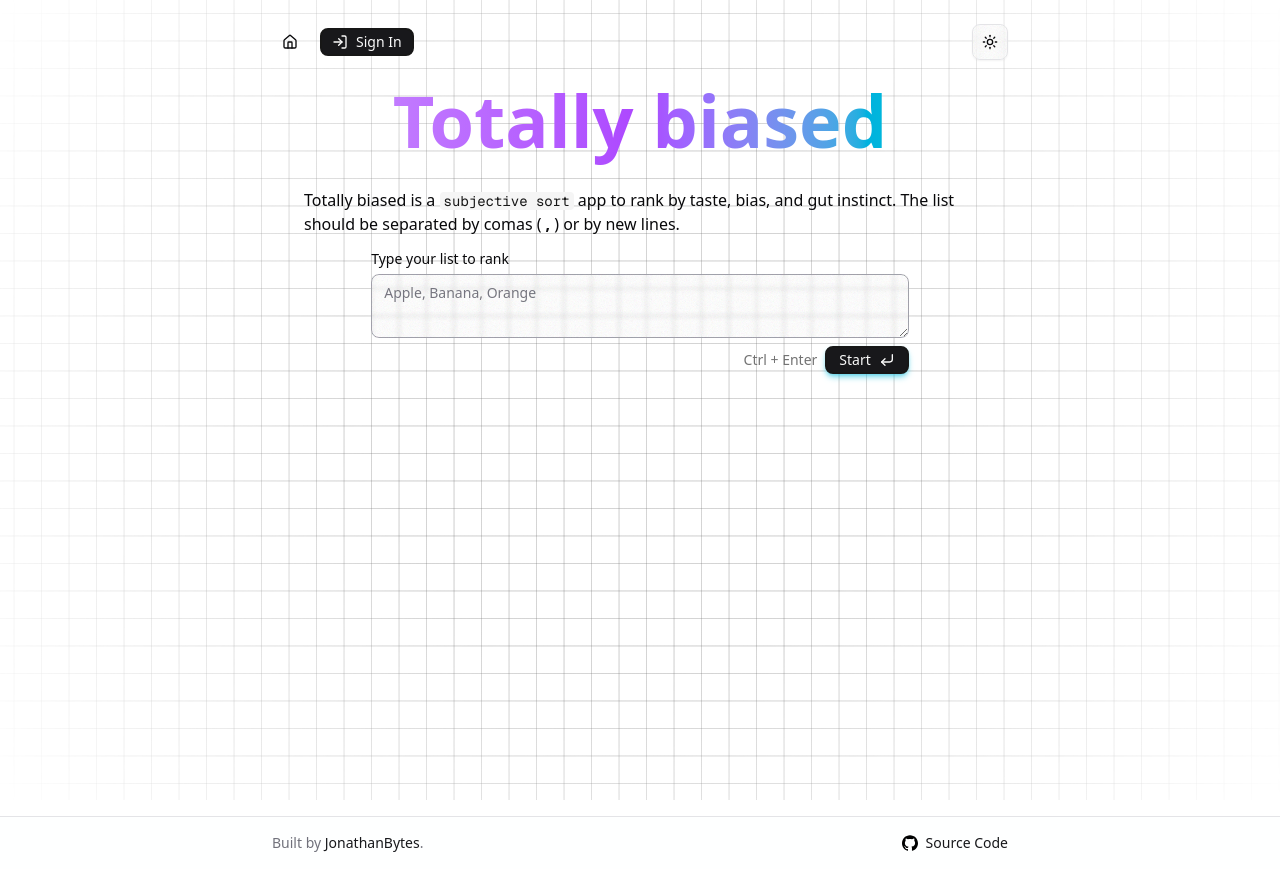
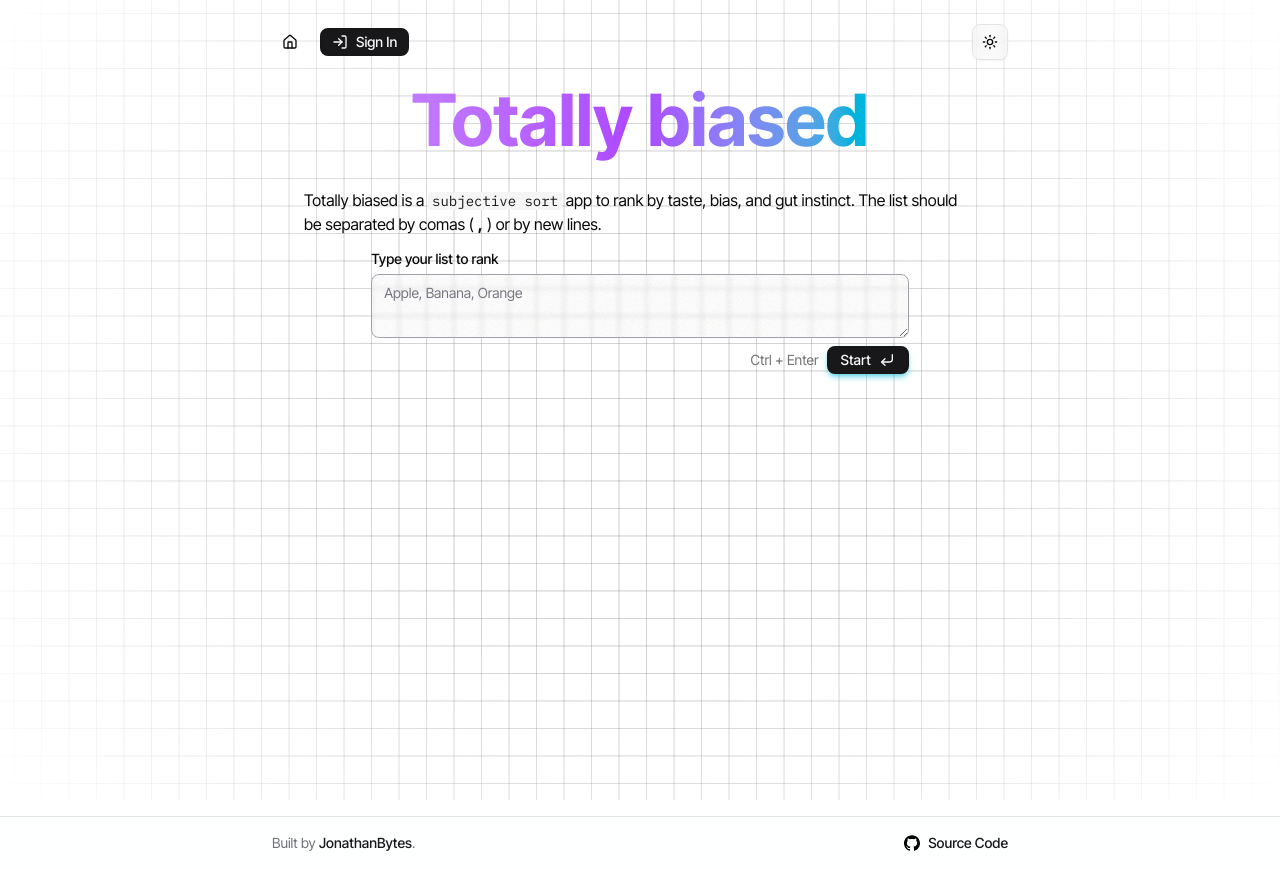
Before and after one commit to JonathanBytes/totally-biased, a Next.js app: page / in a window 1280 px wide. Built offline with nearby package versions, Linux system fonts and the light colour scheme; no server answers.

Commit message:
Change the font

```diff
--- /dev/null
+++ b/app/fonts.ts
@@ -0,0 +1,20 @@
+import { IBM_Plex_Mono, Inter_Tight, Yeseva_One } from "next/font/google";
+
+export const ibm = IBM_Plex_Mono({
+  subsets: ["latin"],
+  weight: ["400", "700"],
+  display: "swap",
+  variable: "--font-ibm",
+});
+export const yeseva = Yeseva_One({
+  subsets: ["latin"],
+  weight: "400",
+  variable: "--font-yeseva-one",
+  display: "swap",
+});
+export const inter = Inter_Tight({
+  subsets: ["latin"],
+  weight: ["400", "500", "600", "700"],
+  display: "swap",
+  variable: "--font-inter",
+});
--- a/app/globals.css
+++ b/app/globals.css
@@ -6,8 +6,9 @@
 @theme inline {
   --color-background: var(--background);
   --color-foreground: var(--foreground);
-  --font-sans: var(--font-geist-sans);
-  --font-mono: var(--font-geist-mono);
+  --font-mono: var(--font-ibm);
+  --font-serif: var(--font-yeseva-one);
+  --font-sans: var(--font-inter);
   --color-sidebar-ring: var(--sidebar-ring);
   --color-sidebar-border: var(--sidebar-border);
   --color-sidebar-accent-foreground: var(--sidebar-accent-foreground);
--- a/app/layout.tsx
+++ b/app/layout.tsx
@@ -1,5 +1,5 @@
 import type { Metadata } from "next";
-import { Geist, Geist_Mono } from "next/font/google";
+import { ibm, inter, yeseva } from "./fonts";
 import "./globals.css";
 import { ClerkProvider } from "@clerk/nextjs";
 import ConvexClientProvider from "@/components/ConvexClientProvider";
@@ -8,16 +8,6 @@ import { ThemeProvider } from "@/components/ThemeProvider";
 import { Toaster } from "@/components/ui/sonner";
 import NavBar from "@/components/NavBar";
 import { Footer } from "@/components/Footer";
-
-const geistSans = Geist({
-  variable: "--font-geist-sans",
-  subsets: ["latin"],
-});
-
-const geistMono = Geist_Mono({
-  variable: "--font-geist-mono",
-  subsets: ["latin"],
-});
 
 export const metadata: Metadata = {
   title: "Totally biased",
@@ -34,7 +24,7 @@ export default function RootLayout({
     <ClerkProvider appearance={{ baseTheme: shadcn }}>
       <html lang="en" suppressHydrationWarning>
         <body
-          className={`${geistSans.variable} ${geistMono.variable} antialiased`}
+          className={`${inter.variable} ${ibm.variable} ${yeseva.variable} font-sans antialiased`}
         >
           <ConvexClientProvider>
             <ThemeProvider
--- a/components/ListCard.tsx
+++ b/components/ListCard.tsx
@@ -65,7 +65,7 @@ export function ListCard({ list }: ListCardProps) {
             <li key={index} className="flex items-center gap-2">
               <Badge
                 variant="outline"
-                className="flex h-6 w-6 items-center justify-center rounded-full p-0"
+                className="h-6 w-6 rounded-full p-0"
               >
                 {index + 1}
               </Badge>
```
